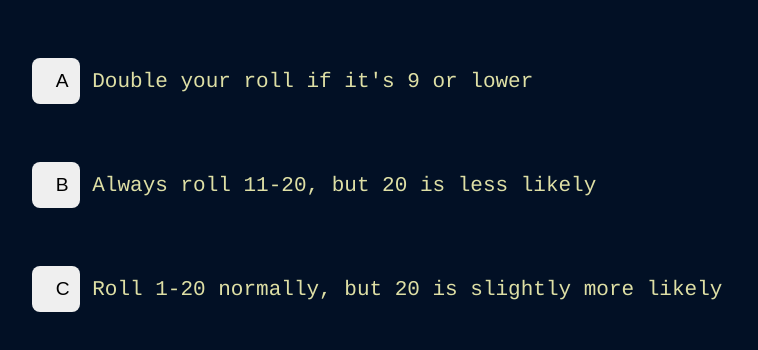
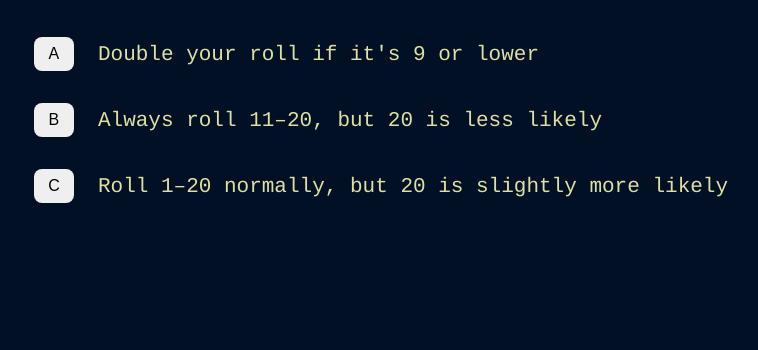
Before and after one commit to rdfk/rdfk.github.io, a plain HTML site: page dice-game/D20Roller.html in a window 1280 px wide. Shown: the part 358-708 px from the top of the page, without its empty margins (263-1021 px from the left). Drawn offline with Linux system fonts and the light colour scheme.

Commit message:
Update D20Roller.html

```diff
--- a/dice-game/D20Roller.html
+++ b/dice-game/D20Roller.html
@@ -26,25 +26,32 @@
       font-size: 1.5rem;
       color: #facc15;
     }
-    .button-group {
+   .button-group {
   display: flex;
   flex-direction: column;
-  align-items: flex-start; /* Align buttons to the left inside the group */
+  align-items: flex-start;
   justify-content: center;
   margin: 2rem auto;
   width: fit-content;
+  gap: 1rem;
 }
-.button-group button {
-  width: 20px; /* Ensures all buttons have the same width */
-  text-align: left; /* Aligns text inside the button to the left */
-  margin: 0.5rem 0;
+
+.option {
+  display: flex;
+  align-items: center;
+  gap: 1rem;
+}
+
+.option button {
+  width: 40px;
+  padding: 0.5rem;
+  font-size: 1rem;
+  text-align: center;
 }
   </style>
 </head>
 <body><img src="wizard.png" alt="Wizard conjuring fireball" width="300">
   <div id="result"></div>
-
-
   <h1>🎲 Choose Your Roll Style</h1>
   <!--
   <p><strong>A:</strong> Double your roll if it's 9 or lower</p>
@@ -57,23 +64,20 @@
     <button onclick="rollDice('C')">Option C</button>
   </div>
   -->
-  <div class="button-group">
-  <p>
-
+<div class="button-group">
+  <div class="option">
     <button onclick="chooseOption('A')">A</button>
-     Double your roll if it's 9 or lower
-  </p>
-  <p>
+    <span>Double your roll if it's 9 or lower</span>
+  </div>
+  <div class="option">
     <button onclick="chooseOption('B')">B</button>
-     Always roll 11-20, but 20 is less likely
-  </p>
-  <p>
+    <span>Always roll 11–20, but 20 is less likely</span>
+  </div>
+  <div class="option">
     <button onclick="chooseOption('C')">C</button>
-    Roll 1-20 normally, but 20 is slightly more likely
-  </p>
+    <span>Roll 1–20 normally, but 20 is slightly more likely</span>
+  </div>
 </div>
-
-
 
   <script>
   function chooseOption(option) {
@@ -114,7 +118,5 @@
     }
   }
 </script>
-
-
 </body>
 </html>
```
